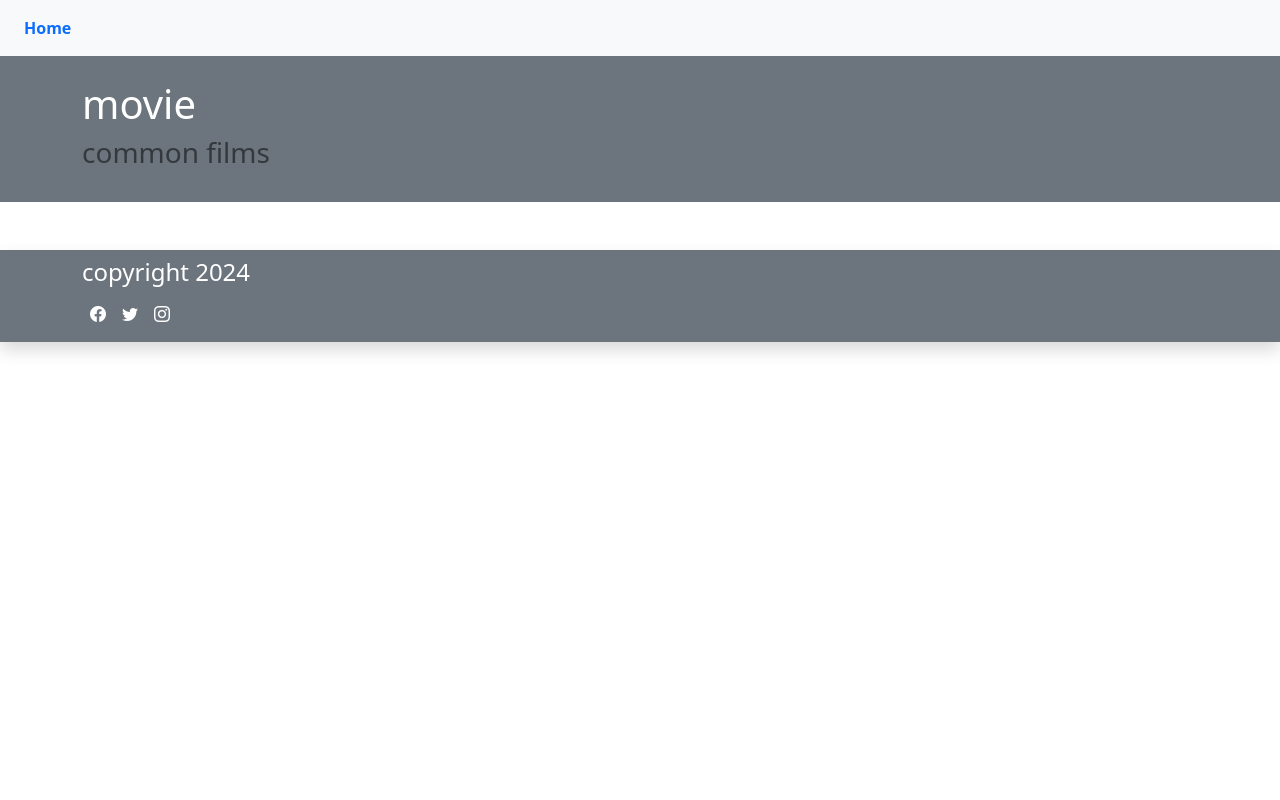
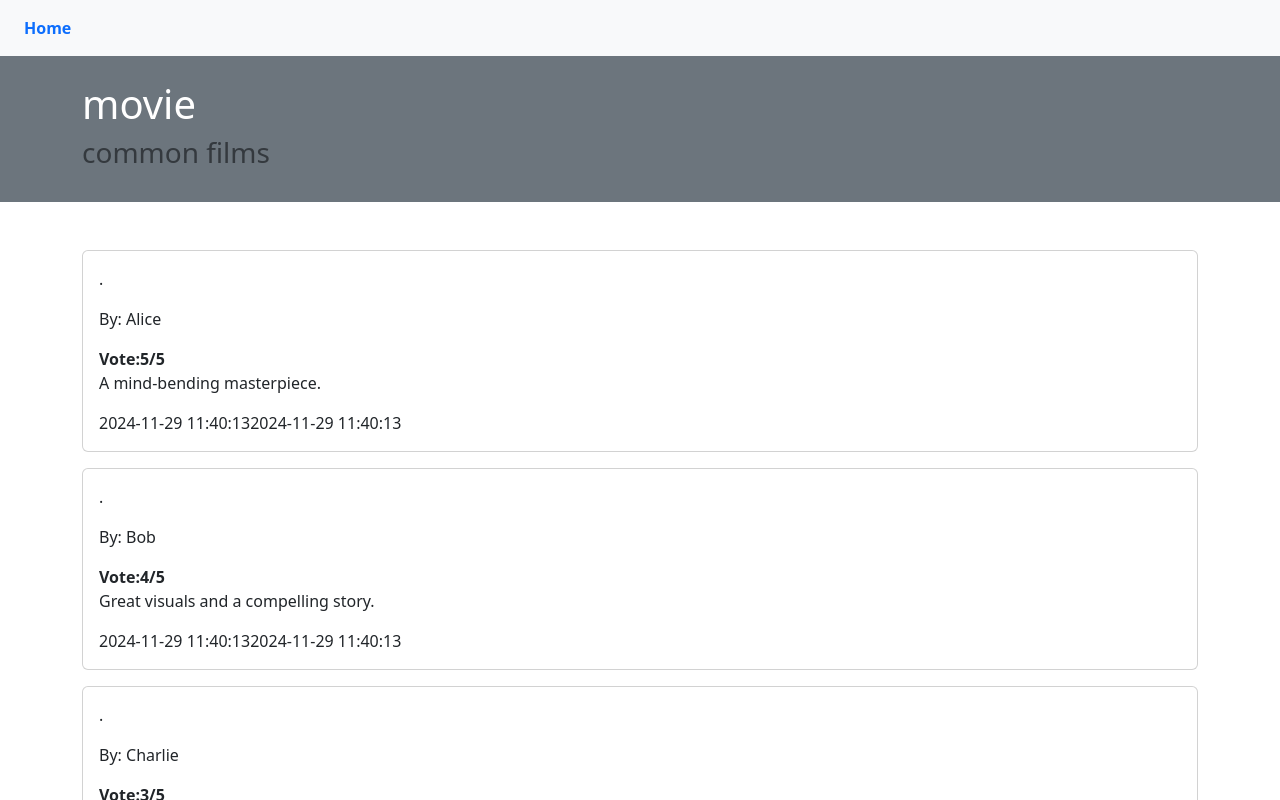
Before and after one commit to Gargenziano03/webapp-react, a React (Vite) app: page /movies/1 in a window 1280 px wide. Shown: the top 800 px of the page. Built offline with nearby package versions, Linux system fonts and the light colour scheme.

Commit message:
add rewiewCard

```diff
--- a/src/App.jsx
+++ b/src/App.jsx
@@ -1,6 +1,6 @@
 import { BrowserRouter, Routes, Route } from "react-router-dom"
 import AppLayout from "./layouts/AppLayout"
-import MoviesPage from "./pages/moviesPage"
+import MoviesPage from "./pages/MoviesPage"
 import SingleMoviePage from "./pages/SingleMoviePage"
 function App() {
 
@@ -11,7 +11,6 @@ function App() {
           <Route element={<AppLayout />}>
             <Route index element={<MoviesPage />} />
             <Route path="movies/:id" element={<SingleMoviePage />} />
-            {/*<Route path="movies/:id" element={<SingleMoviePage />} />*/}
           </Route>
         </Routes>
       </BrowserRouter>
--- /dev/null
+++ b/src/components/ReviewCard.jsx
@@ -0,0 +1,17 @@
+export default function ReviewCard({ review }) {
+    return (
+        <div className="review card mb-3">
+            <div className="card-body ">
+                <p>{review.review}.</p>
+                <span>By: {review.name}</span>
+                <div className="vote mt-3" >
+                    <strong>Vote:{review.vote}/5</strong>
+                </div>
+                <p>{review.text}</p>
+                <span>{review.created_at}</span>
+                <span>{review.updated_at}</span>
+
+            </div>
+        </div>
+    )
+}
--- a/src/pages/SingleMoviePage.jsx
+++ b/src/pages/SingleMoviePage.jsx
@@ -1,10 +1,50 @@
 import { useParams } from "react-router-dom"
 import Banner from "../components/Banner";
+import ReviewCard from "../components/ReviewCard";
 useParams
 export default function SingleMoviePage() {
     const { id } = useParams()
 
+    const reviews = [
+        {
+            id: 1,
+            movie_id: 1,
+            name: 'Alice',
+            vote: 5,
+            text: 'A mind-bending masterpiece.',
+            created_at: '2024-11-29 11:40:13',
+            updated_at: '2024-11-29 11:40:13'
+        },
+        {
+            id: 2,
+            movie_id: 3,
+            name: 'Bob',
+            vote: 4,
+            text: 'Great visuals and a compelling story.',
+            created_at: '2024-11-29 11:40:13',
+            updated_at: '2024-11-29 11:40:13'
+        },
+        {
+            id: 3,
+            movie_id: 4,
+            name: 'Charlie',
+            vote: 3,
+            text: 'Confusing at times, but worth watching.',
+            created_at: '2024-11-29 11:40:13',
+            updated_at: '2024-11-29 11:40:13'
+        },
+    ]
+
     return (
-        <Banner title="movie" subtitle="common films" />
+        <>
+            <Banner title="movie" subtitle="common films" />
+
+            <section className="reviews">
+                <div className="container">
+                    {reviews.map((review) => <ReviewCard key={review.id} review={review} />)}
+                </div>
+            </section>
+        </>
+
     )
 }
```
